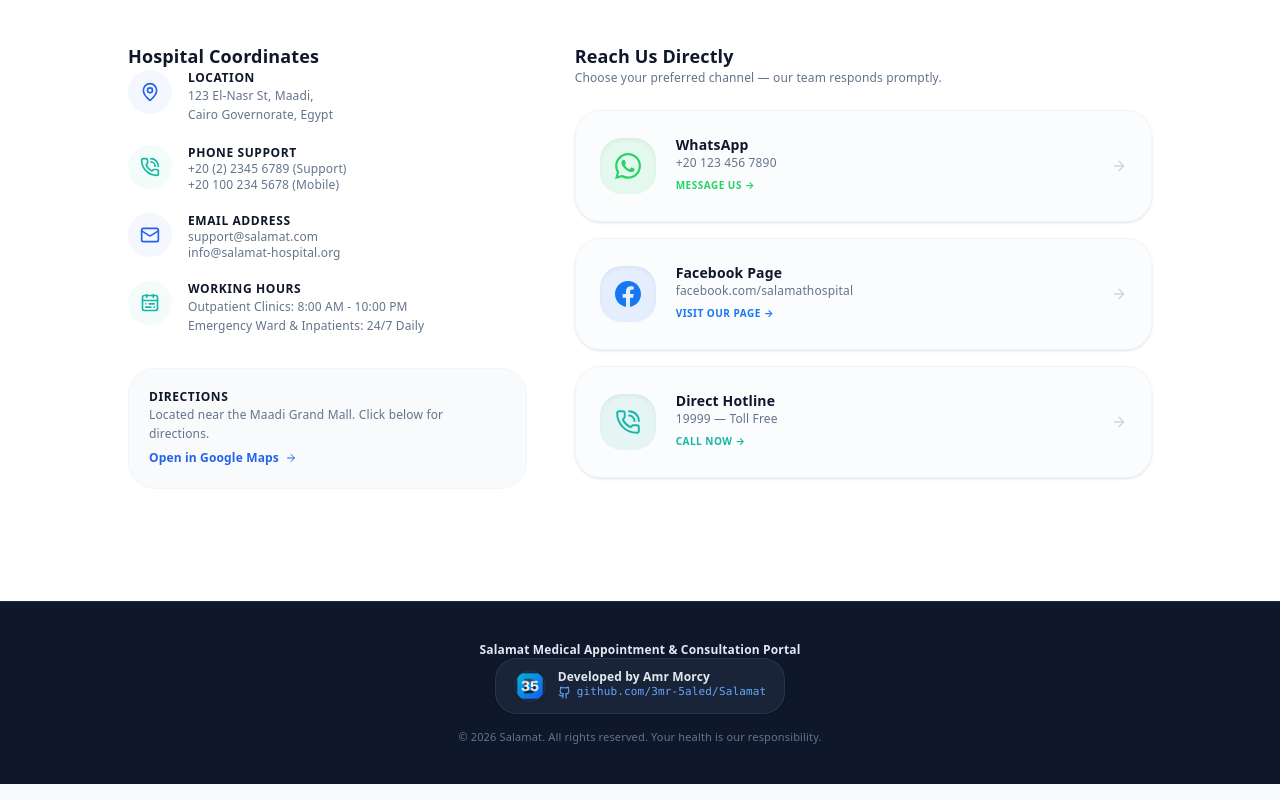
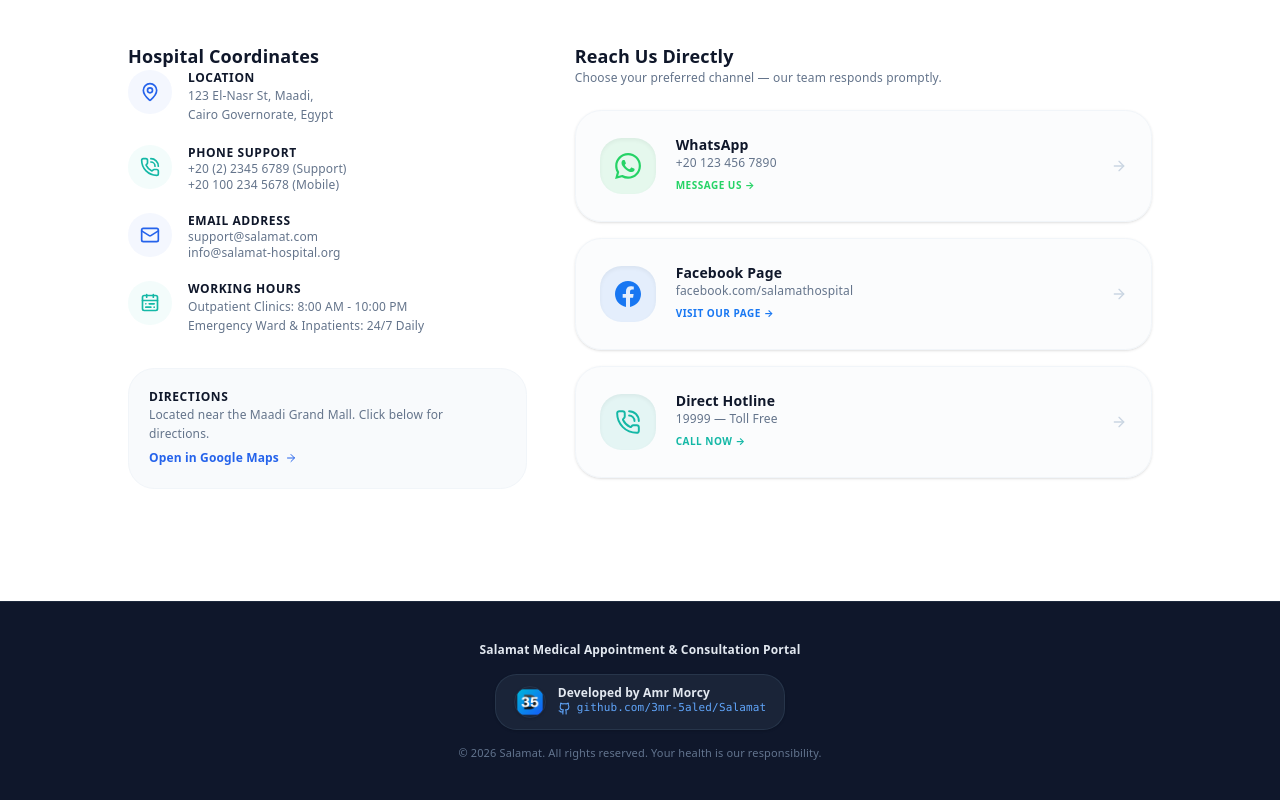
Before and after one commit to 3mr-5aled/Salamat, a React (Vite) app in the folder frontend/: page / in a window 1280 px wide. Shown: the part 3689-4489 px from the top of the page. Built offline with nearby package versions, Linux system fonts and the light colour scheme.

Commit message:
style: add margin top to developer card in landing page footer

```diff
--- a/frontend/src/routes/index.tsx
+++ b/frontend/src/routes/index.tsx
@@ -708,7 +708,7 @@ function LandingPageComponent() {
         <div className="max-w-4xl mx-auto px-6 space-y-4">
           <p className="font-bold text-slate-200">Salamat Medical Appointment & Consultation Portal</p>
 
-          <div className="inline-flex items-center justify-center gap-3 px-4.5 py-2.5 bg-slate-800/80 border border-slate-700/60 rounded-2xl shadow-sm">
+          <div className="inline-flex items-center justify-center gap-3 px-4.5 py-2.5 bg-slate-800/80 border border-slate-700/60 rounded-2xl shadow-sm mt-4">
             <img src="/dev-logo.png" alt="Developer Logo" className="w-8 h-8 rounded-xl object-cover shadow-sm border border-slate-700/50" />
             <div className="text-left">
               <div className="text-slate-200 font-bold text-xs">Developed by Amr Morcy</div>
```
